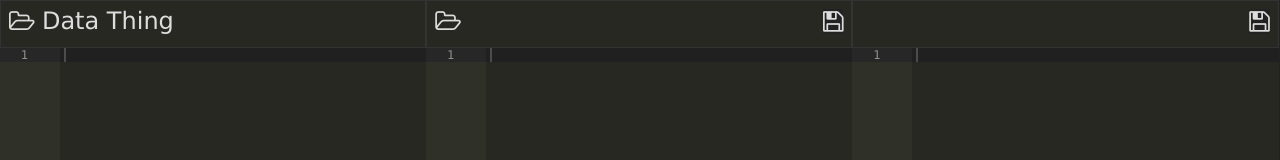
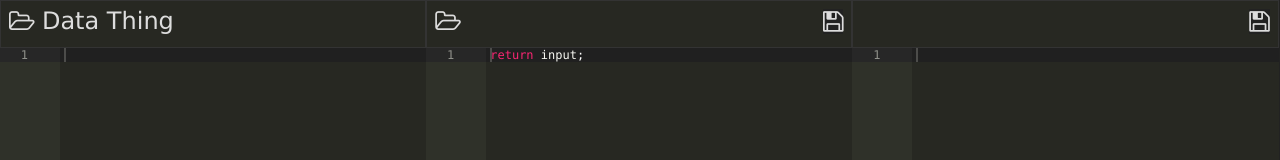
Before and after one commit to theapsgroup/Data-Thing, a website: page index.html in a window 1280 px wide. Shown: the top 160 px of the page. Drawn offline with Linux system fonts and the light colour scheme.

Commit message:
Added default script

```diff
--- a/index.html
+++ b/index.html
@@ -30,7 +30,7 @@
                 <i class="fa fa-floppy-o"></i>
             </a>
         </div>
-        <div class="body" id="scriptBox"></div>
+        <div class="body" id="scriptBox">return input;</div>
     </div>
     <div class="box">
         <div class="head">
```
